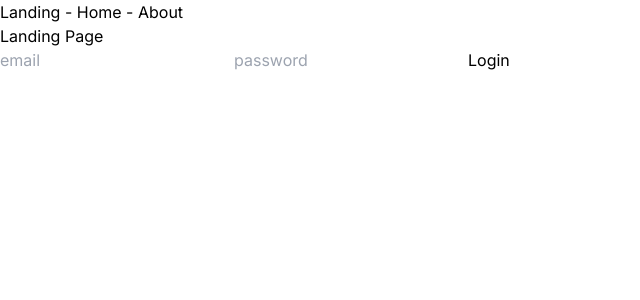
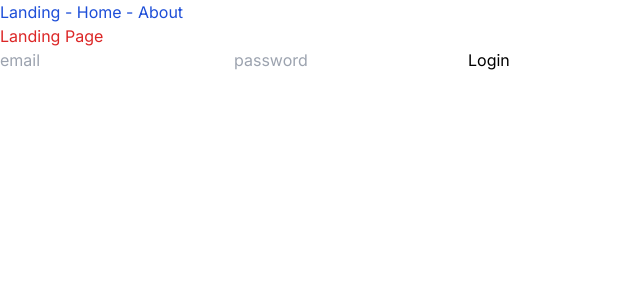
Before and after one commit to MrOrtiz1988/next-friends-book, a Next.js app: page / in a window 1280 px wide. Shown: the top 300 px of the page, without its empty margins (0-640 px from the left). Built offline with nearby package versions, Linux system fonts and the light colour scheme.

Commit message:
fixed tailwind issue

```diff
--- a/src/app/layout.tsx
+++ b/src/app/layout.tsx
@@ -1,7 +1,7 @@
 import './globals.css'
 import type { Metadata } from 'next'
 import { Inter } from 'next/font/google'
-import Menu from '../../components/Menu'
+import Menu from '../components/Menu'
 
 const inter = Inter({ subsets: ['latin'] })
 
--- a/src/app/page.tsx
+++ b/src/app/page.tsx
@@ -1,9 +1,9 @@
-import Login from "../../components/Login"
+import Login from "../components/Login"
 
 export default function Landing() {
   return (
     <div>
-      <h1 className='text-blue'>Landing Page</h1>
+      <h1 className='text-red-600'>Landing Page</h1>
       <Login />
     </div>
   )
--- a/components/Login.tsx
+++ b/src/components/Login.tsx
@@ -1,6 +1,5 @@
 "use client"
 import React, { useState } from 'react';
-
 
 export default function Login() {
     const [email, setEmail] = useState("");
@@ -14,6 +13,7 @@ export default function Login() {
                     placeholder="email"
                     value={email}
                     onChange={e => setEmail(e.target.value)}
+                    className='text-green-500'
                 />
                 <input
                     type="password"
--- a/components/Menu.tsx
+++ b/src/components/Menu.tsx
@@ -1,9 +1,8 @@
 import Link from 'next/link'
-
 
 export default function Menu() {
     return (
-      <div>
+      <div className='text-blue-700'>
         <Link href="/">Landing </Link>-
         <Link href="/home"> Home </Link>-
         <Link href="/about"> About</Link>
```
